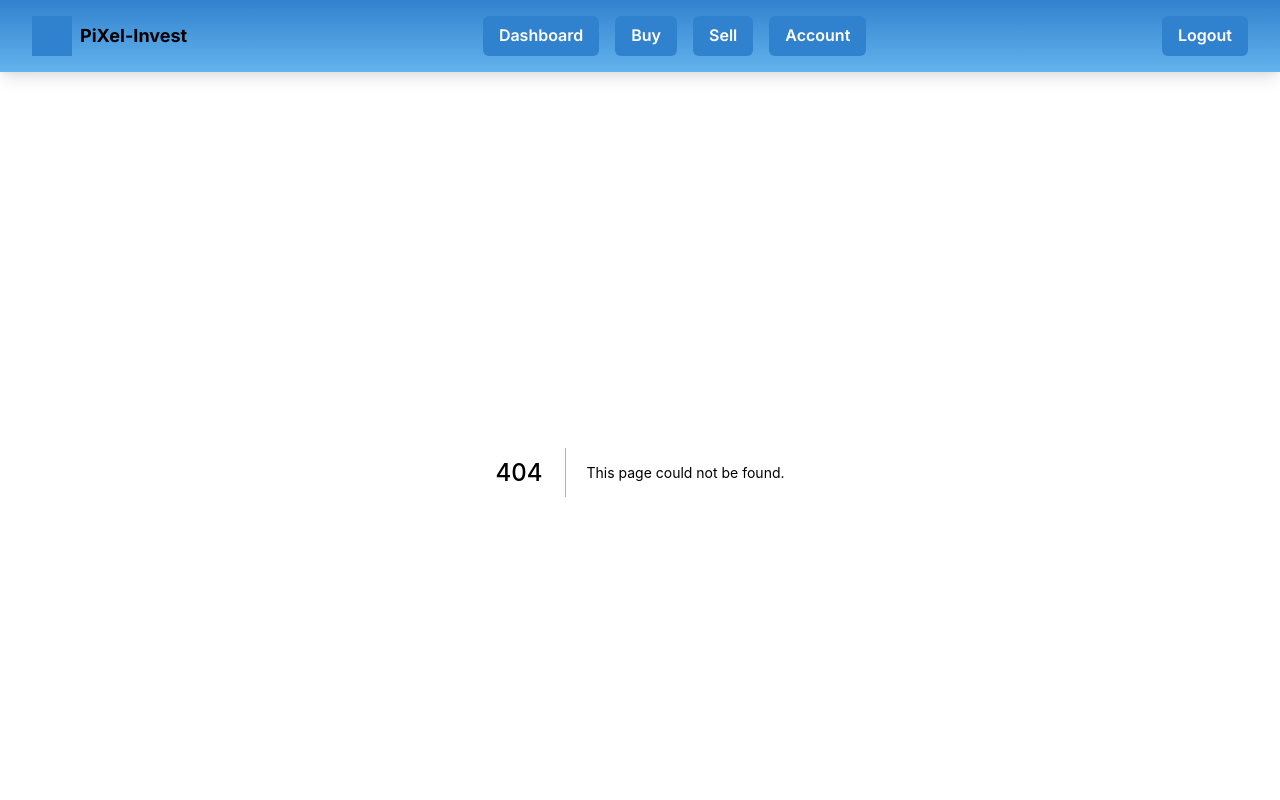
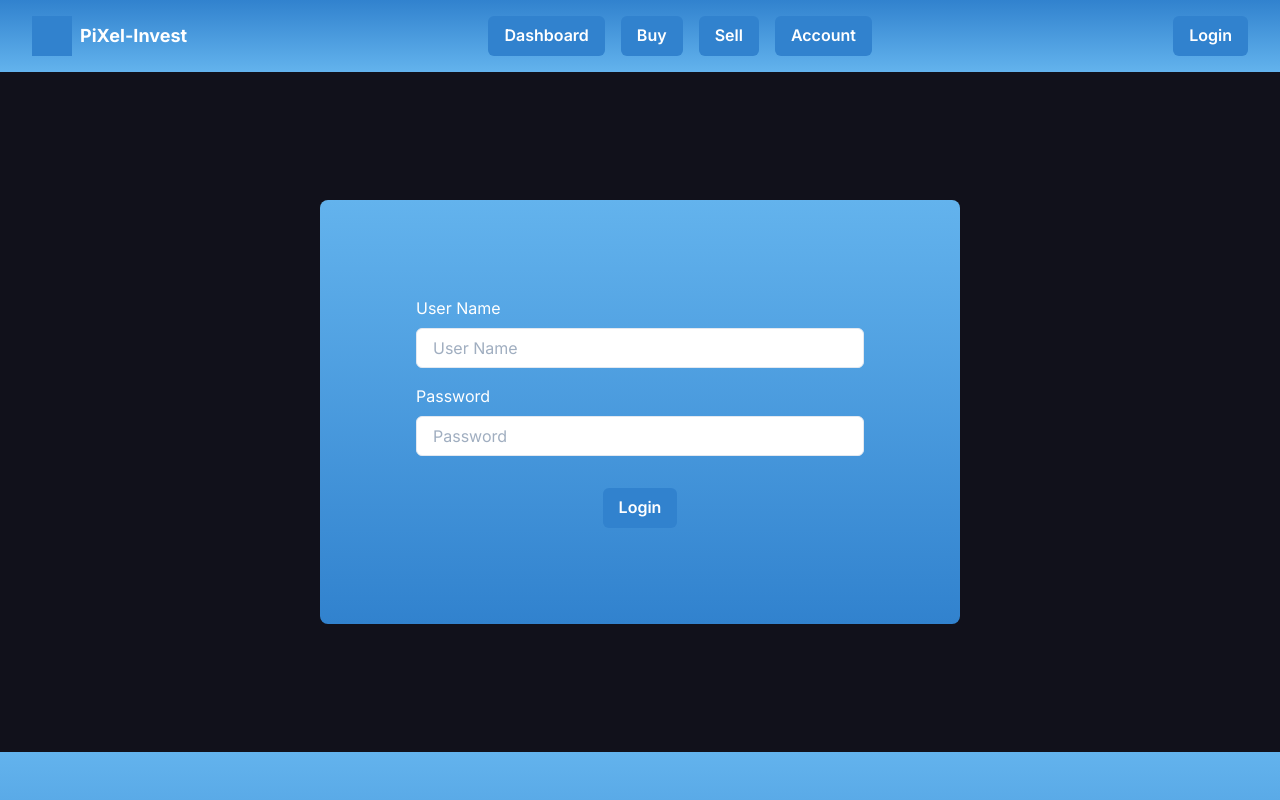
Before and after one commit to M-Afzaal-Afzal/pixel-invest, a Next.js app: page /login in a window 1280 px wide. Before the commit this address had no page. Shown: the top 800 px of the page. Built offline with nearby package versions, Linux system fonts and the light colour scheme.

Commit message:
Login page implemented

```diff
--- a/package.json
+++ b/package.json
@@ -16,7 +16,8 @@
     "framer-motion": "^3.5.2",
     "next": "latest",
     "react": "^17.0.1",
-    "react-dom": "^17.0.1"
+    "react-dom": "^17.0.1",
+    "react-hook-form": "^7.0.3"
   },
   "devDependencies": {
     "@types/node": "^14.6.0",
--- a/src/components/Buttons/DrawerButton.tsx
+++ b/src/components/Buttons/DrawerButton.tsx
@@ -1,7 +1,7 @@
 import React from 'react';
 import {Button} from "@chakra-ui/react";
 
-const DrawerButton:React.FC = ({children}) => {
+const DrawerButton:React.FC<any> = ({children}) => {
     return (
         <Button
             fontWeight={'normal'}
--- a/src/components/Buttons/HeaderButton.tsx
+++ b/src/components/Buttons/HeaderButton.tsx
@@ -1,7 +1,7 @@
 import React from 'react';
 import {Button} from "@chakra-ui/react";
 
-const HeaderButton: React.FC = ({children,...props}) => {
+const HeaderButton: React.FC<any> = ({children,...props}) => {
     return (
         <Button colorScheme={'blue'} {...props}>
             {children}
--- /dev/null
+++ b/src/components/Form/CFormErrorMessage.tsx
@@ -0,0 +1,12 @@
+import React from 'react';
+import {FormErrorMessage} from "@chakra-ui/react";
+
+const CFormErrorMessage:React.FC<any> = ({children,...props}) => {
+    return (
+        <FormErrorMessage color={'yellow.200'} {...props}>
+            {children}
+        </FormErrorMessage>
+    );
+};
+
+export default CFormErrorMessage;
--- a/src/components/Layout/Header.tsx
+++ b/src/components/Layout/Header.tsx
@@ -8,19 +8,18 @@ import {
     useMediaQuery,
     IconButton,
     useDisclosure, VStack, DrawerBody,
-    Text
-} from "@chakra-ui/react";
-import HeaderButton from "../Buttons/HeaderButton";
-import {HamburgerIcon} from "@chakra-ui/icons";
-import {
+    Text,
     Drawer,
     DrawerFooter,
     DrawerHeader,
     DrawerOverlay,
     DrawerContent,
     DrawerCloseButton,
-} from "@chakra-ui/react"
+} from "@chakra-ui/react";
+import HeaderButton from "../Buttons/HeaderButton";
+import {HamburgerIcon} from "@chakra-ui/icons";
 import DrawerButton from "../Buttons/DrawerButton";
+import Link from "next/link";
 
 const Header: React.FC = () => {
 
@@ -52,7 +51,9 @@ const Header: React.FC = () => {
                                     </HStack>
                                 </Box>
                                 <Box>
-                                    <HeaderButton>Logout</HeaderButton>
+                                    <Box as={Link} href={'/login'}>
+                                        <HeaderButton>Login</HeaderButton>
+                                    </Box>
                                 </Box>
                             </>
                         ) : (
@@ -84,12 +85,17 @@ const Header: React.FC = () => {
                                 </VStack>
                             </DrawerBody>
                             <DrawerFooter color={'blue.300'} borderTopWidth={'1px'}>
-                                <VStack w={'100%'}>
-                                    <DrawerButton>Logout</DrawerButton>
+                                <Box w={'100%'}>
+                                    <Box as={Link} href={'/login'}>
+                                        <Box onClick={onClose}>
+                                            <DrawerButton>Login</DrawerButton>
+                                        </Box>
+                                    </Box>
+
                                     <Text align={'right'} color={'blue.300'}>
                                         Powered by PiXeL-invest UG
                                     </Text>
-                                </VStack>
+                                </Box>
                             </DrawerFooter>
                         </DrawerContent>
                     </DrawerOverlay>
--- /dev/null
+++ b/src/pages/login.tsx
@@ -0,0 +1,91 @@
+import React from 'react';
+import {Box, Button, FormControl, FormLabel, Input} from "@chakra-ui/react";
+import {useForm} from "react-hook-form";
+import CFormErrorMessage from "../components/Form/CFormErrorMessage";
+
+interface Inputs {
+    userName: string;
+    password: string;
+}
+
+interface dataT {
+    userName: string;
+    password: string;
+}
+
+const Login: React.FC = () => {
+
+    const {handleSubmit, formState: {errors}, register} = useForm<Inputs>();
+
+    const onSubmit = (data: dataT) => {
+        console.log(data)
+    }
+
+    return (
+        <Box w={'100%'} bg={'#11111B'}>
+
+            <Box mx={['2', '4', '8']} py={['4rem','6rem','8rem']} align={'center'}>
+
+                <Box p={['8','16','24']} maxW={'40rem'} rounded={'lg'}
+                     bgGradient={'linear(to-b,blue.300,blue.500)'}>
+                    <form onSubmit={handleSubmit(onSubmit)}>
+                        <FormControl isInvalid={!!errors?.userName}>
+                            <FormLabel htmlFor="name">User Name</FormLabel>
+                            {/* it is causing issues fro validation that's why we
+                            cant make it's own component. So we've to repeat that.
+                            Anyhow i've created CInput.tsx but it doen't work as expected
+                            because of some issues. As we've to pass ref. */}
+                            <Input
+                                bg={'white'}
+                                color={'blue.500'}
+                                errorBorderColor="red.200"
+                                placeholder="User Name"
+                                {...register(
+                                    'userName',
+                                    {
+                                        required: 'You must specify the user name',
+                                    }
+                                )}
+                            />
+                            <CFormErrorMessage>
+                                {errors?.userName && errors.userName.message}
+                            </CFormErrorMessage>
+                        </FormControl>
+
+                        <FormControl mt={4} isInvalid={!!errors?.password}>
+                            <FormLabel htmlFor="password">Password</FormLabel>
+                            <Input
+                                bg={'white'}
+                                color={'blue.500'}
+                                errorBorderColor="red.200"
+                                placeholder="Password"
+                                {...register(
+                                    'password',
+                                    {
+                                        required: 'You must have to specify the password',
+                                        minLength: {
+                                            value: 6,
+                                            message: 'You password must be of six or more characters'
+                                        },
+                                    }
+                                )}
+
+                            />
+                            <CFormErrorMessage>
+                                {errors?.password && errors.password.message}
+                            </CFormErrorMessage>
+                        </FormControl>
+
+                        <Button mt={8} colorScheme="blue" type="submit">
+                            Login
+                        </Button>
+                    </form>
+                </Box>
+
+            </Box>
+
+        </Box>
+    );
+};
+
+export default Login;
```
Also changed, not shown: src/components/Form/CInput.tsx (added, +21 -0 lines), 1 other file (tests, documents, lock files or other folders).
